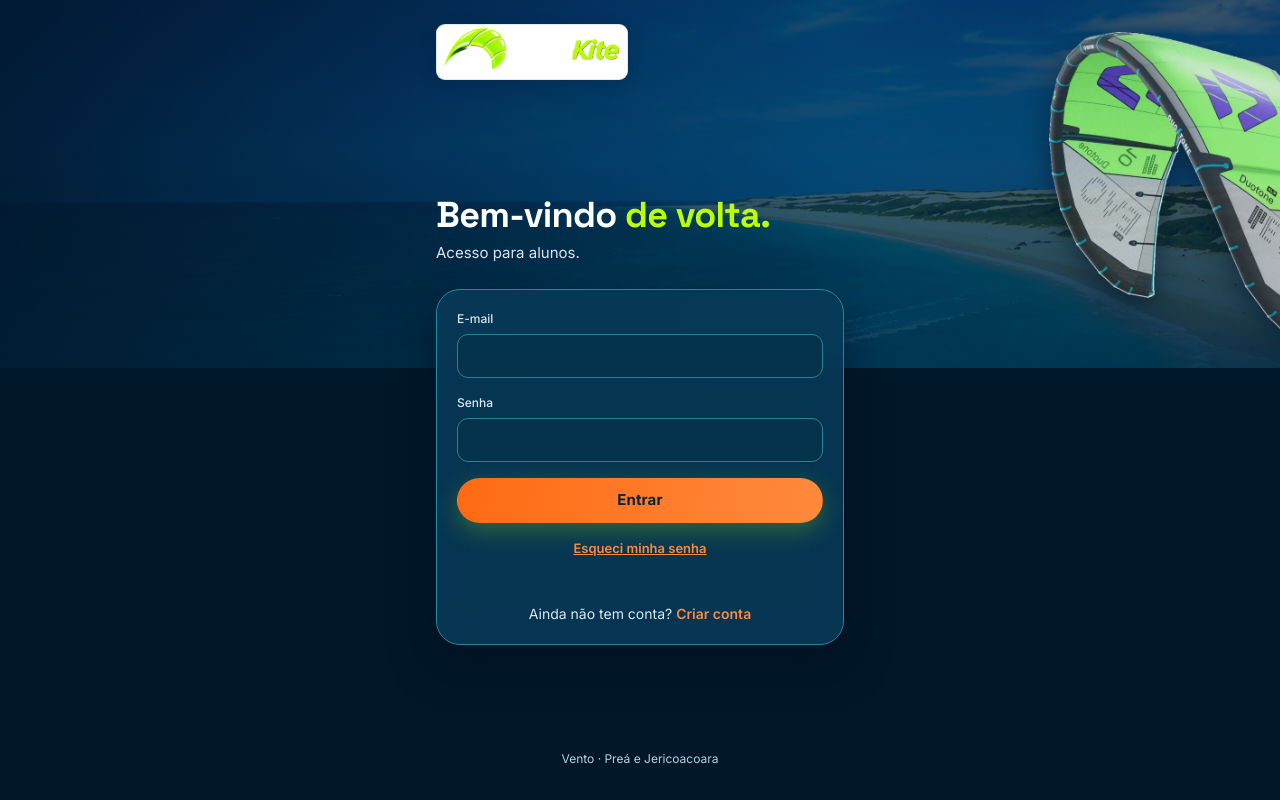
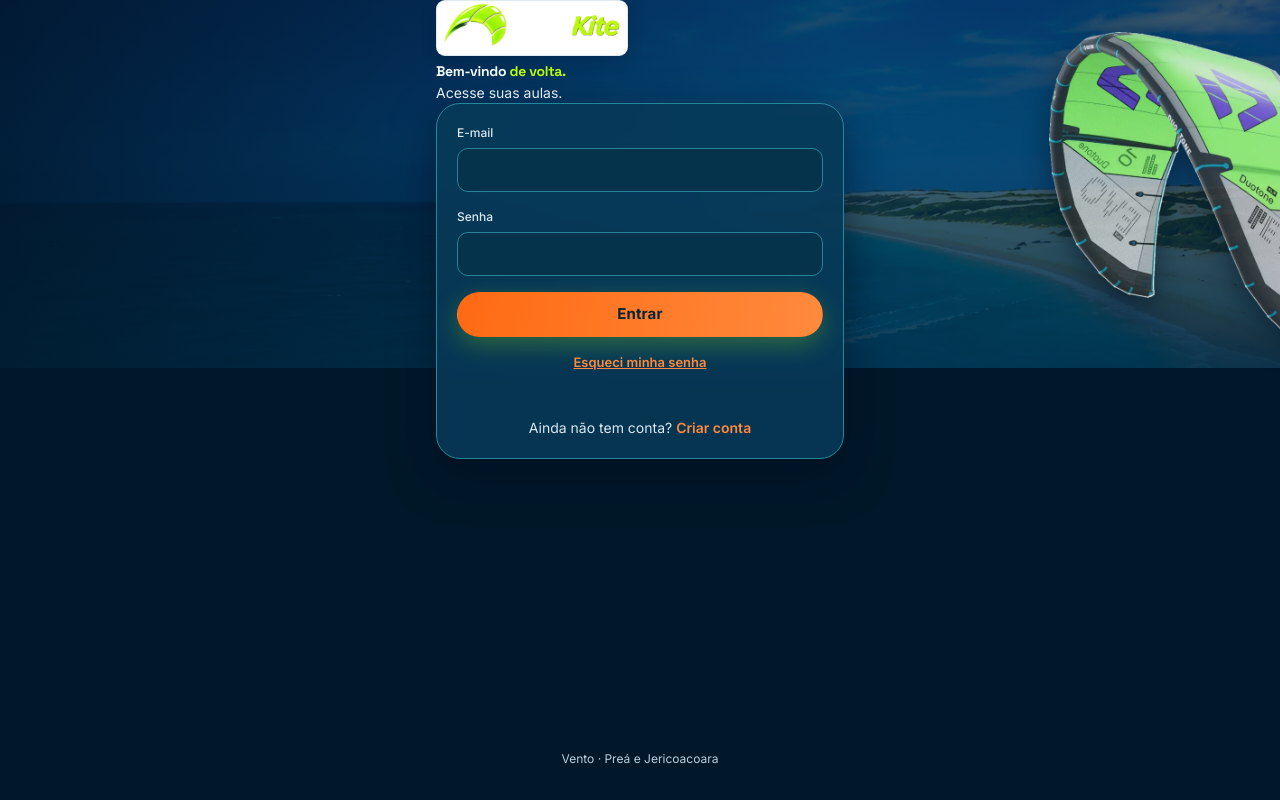
Before and after one commit to sobrejeri/kitesurf, a Next.js app: page /aluno/entrar in a window 1280 px wide. Built offline with nearby package versions, Linux system fonts and the light colour scheme; no server answers.

Commit message:
feat(auth): center transparent brand above shorter student login welcome copy

```diff
--- a/src/components/auth/area-auth.tsx
+++ b/src/components/auth/area-auth.tsx
@@ -16,12 +16,23 @@ import { Field, Note, inputClass } from '../ui';
 function AuthFrame({ area, title, highlight, lead, children }: { area: AppArea; title: string; highlight: string; lead: string; children: React.ReactNode }) {
   const info = APP_AREAS[area];
   const at = title.lastIndexOf(highlight);
+  const studentLogin = area === 'aluno' && title === 'Bem-vindo de volta.';
   return (
     <div className={`${area === 'aluno' ? 'theme-beach kite-m3-auth' : 'theme-sunset'} relative min-h-dvh overflow-hidden bg-canvas text-ink`}>
       <img src={area === 'aluno' ? '/images/vento-ocean-hero.webp' : '/images/kite-lesson.webp'} alt="" className="sunset-photo absolute inset-x-0 top-0 h-[46dvh] w-full object-cover" />
       <div className="sunset-veil absolute inset-x-0 top-0 h-[46dvh]" aria-hidden="true" />
       {area === 'aluno' ? <img src="/images/vento-kite-real.webp" alt="" aria-hidden="true" className="kite-m3-auth-kite" /> : null}
       <main className="pt-safe pb-safe relative mx-auto flex min-h-dvh max-w-md flex-col px-5">
+        {studentLogin ? (
+          <div className="kite-m3-auth-login-intro">
+            <KiteModelo3Brand compact />
+            <h1 className="kite-m3-auth-login-title">
+              Bem-vindo <span className="text-sunrise">de volta.</span>
+            </h1>
+            <p className="kite-m3-auth-login-lead">{lead}</p>
+          </div>
+        ) : (
+          <>
             <div className="pt-6">
               {area === 'aluno' ? <KiteModelo3Brand compact /> : <StudentBrand subtitle={info.subtitle} onPhoto />}
             </div>
@@ -33,13 +44,13 @@ function AuthFrame({ area, title, highlight, lead, children }: { area: AppArea;
                     <span className="text-sunrise">{highlight}</span>
                     {title.slice(at + highlight.length)}
                   </>
-            ) : (
-              title
-            )}
+                ) : title}
               </h1>
               <p className="mt-2 text-[15px] text-[#dfe5ee]">{lead}</p>
             </div>
-        <div className="glass mt-6 rounded-[24px] border border-line p-5 shadow-search">{children}</div>
+          </>
+        )}
+        <div className={`glass rounded-[24px] border border-line p-5 shadow-search ${studentLogin ? 'kite-m3-auth-login-panel' : 'mt-6'}`}>{children}</div>
         <span className="flex-1" />
         <p className="py-6 text-center text-[12px] text-muted">{info.appName} · Preá e Jericoacoara</p>
       </main>
@@ -60,7 +71,7 @@ export function AreaLogin({
 }) {
   const info = APP_AREAS[area];
   return (
-    <AuthFrame area={area} title={area === 'aluno' ? 'Bem-vindo de volta.' : `Entrar no ${info.appName}.`} highlight={area === 'aluno' ? 'de volta.' : info.appName.replace('Vento ', '') + '.'} lead={`Acesso para ${info.audience}.`}>
+    <AuthFrame area={area} title={area === 'aluno' ? 'Bem-vindo de volta.' : `Entrar no ${info.appName}.`} highlight={area === 'aluno' ? 'de volta.' : info.appName.replace('Vento ', '') + '.'} lead={area === 'aluno' ? 'Acesse suas aulas.' : `Acesso para ${info.audience}.`}>
       {confirmed ? <Note icon="check" className="mb-4">E-mail confirmado. Agora é só entrar.</Note> : null}
       {wrongAccount ? (
         <Note tone="warning" className="mb-4">Este app é para {info.audience}. Entre com a conta certa.</Note>
```
Lines whose indentation alone changed are shown as unchanged.
